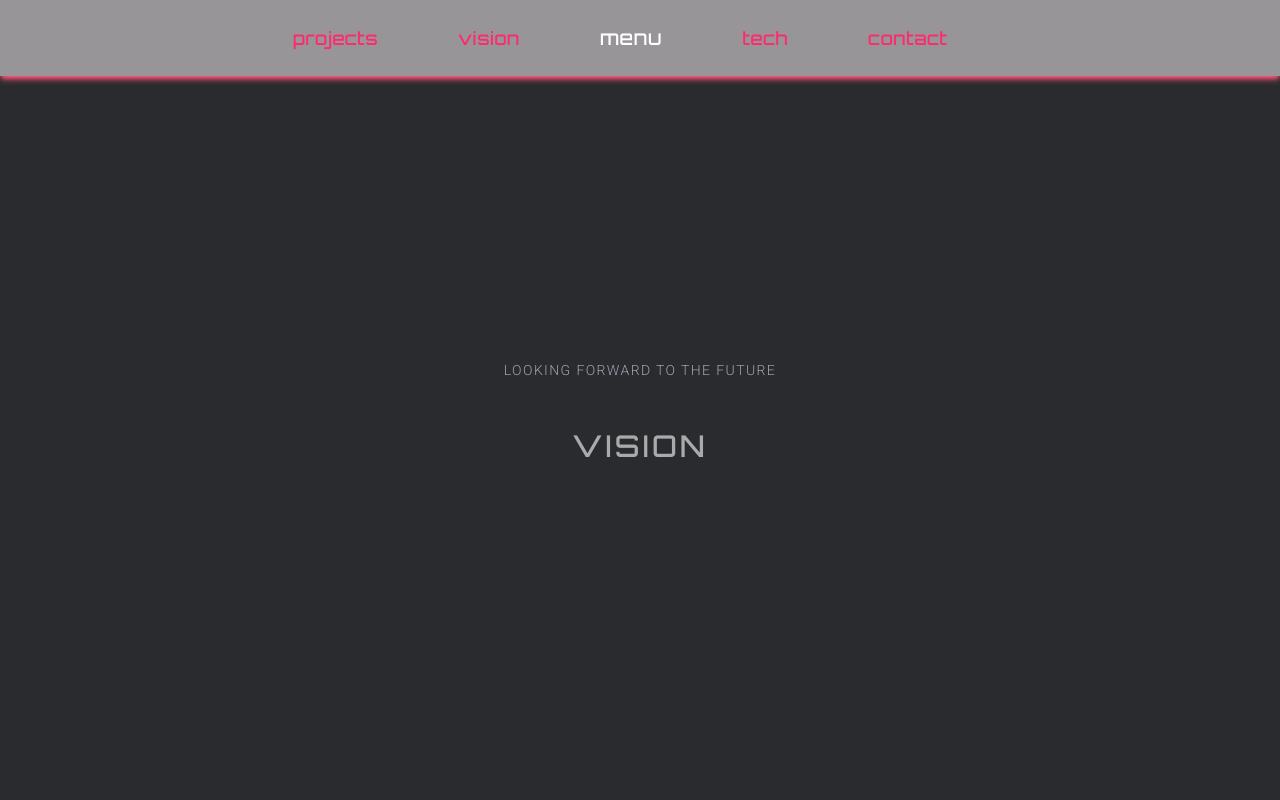
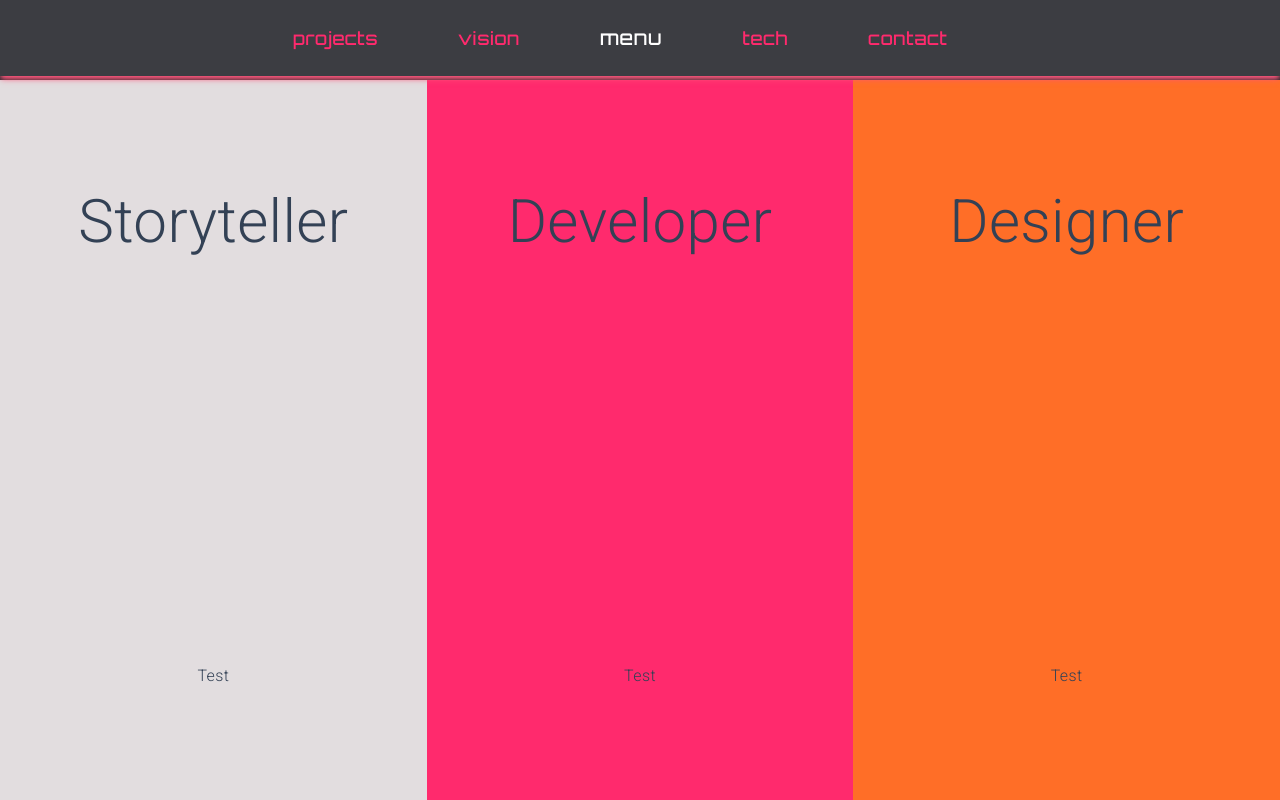
Before and after one commit to gopiinho/devProfile, a Next.js app: page /vision in a window 1280 px wide. Built offline with nearby package versions, Linux system fonts and the light colour scheme.

Commit message:
Vision page divs and colour test

```diff
--- a/components/Navbar.jsx
+++ b/components/Navbar.jsx
@@ -31,8 +31,8 @@ const Navbar = () => {
     <div
       className={
         shadow
-          ? "fixed w-full h-30  shadow-md shadow-slate-400 z-[100] transform duration-700 bg-[#0E1117]"
-          : "fixed w-full h-30 z-[100] transform duration-700 bg-[#e2dddf] bg-opacity-60 shadow-md shadow-[#ff577d] pr-10"
+          ? "fixed w-full h-30  shadow-md shadow-slate-400 z-[100] transform duration-700 bg-[#3c3d42] pr-10 "
+          : "fixed w-full h-30 z-[100] transform duration-700 bg-[#3c3d42]  shadow-md shadow-[#ff577d] pr-10"
       }
     >
       <div className="navBar flex justify-center items-center w-full h-full p-6 2xl:px-16 font-cyber text-[#ff2a6d] ">
--- a/pages/index.js
+++ b/pages/index.js
@@ -1,6 +1,6 @@
 import Head from "next/head"
 import Main from "../components/Main"
-import { easeOut, motion as m } from "framer-motion"
+import { motion as m } from "framer-motion"
 
 export default function Home() {
   return (
--- a/pages/vision.jsx
+++ b/pages/vision.jsx
@@ -1,32 +1,32 @@
-import React, { useEffect } from "react"
+import React from "react"
 import { motion as m } from "framer-motion"
 
 const vision = () => {
-  useEffect(() => {
-    document.body.style.overflow = "hidden"
-
-    return () => {
-      document.body.style.overflow = "auto"
-    }
-  }, [])
-
   return (
     <m.div
       initial={{ opacity: 0.3 }}
       animate={{ opacity: 1 }}
       exit={{ opacity: 0 }}
       transition={{ duration: 0.3, ease: "easeOut" }}
-      className="w-full h-screen text-center font-robot pb-16"
+      className="w-full h-screen text-center font-robot "
     >
-      <div className="max-w-[1240px] w-full pt-28 h-full mx-auto p-2 flex justify-center items-center">
-        <div className="pt-8">
-          <p className="uppercase text-sm tracking-widest text-gray-400">
-            Looking forward to the future
-          </p>
-          <div className="neonH2 flex items-center justify-center cursor-default">
-            <h2 className="text-3xl tracking-widest uppercase text-cyber text-center my-12 font-cyber opacity-60 hover:opacity-100 duration-200">
-              Vision
-            </h2>
+      <div className="flex flex-col justify-between lg:flex-row md:flex-row h-full sm:flex-col md:h-screen  sm:h-screen sm:justify-center md:justify-center lg:justify-center font-robot pt-20 sm:pt-20 md:pt-20">
+        <div className="p-4 bg-[#e2dddf]  lg:w-1/3 md:w-full h-full sm:w-full ">
+          <div className="flex lg:flex-col md:flex-col sm:flex-row sm:w-full justify-between h-full py-24 text-slate-700 ">
+            <h1 className="">Storyteller</h1>
+            <p>Test</p>
+          </div>
+        </div>
+        <div className="p-4 bg-[#ff2a6d]  lg:w-1/3 md:w-full h-full sm:w-full">
+          <div className="flex lg:flex-col md:flex-col sm:flex-row sm:w-full justify-between h-full py-24 text-slate-700">
+            <h1>Developer</h1>
+            <p>Test</p>
+          </div>
+        </div>
+        <div className="p-4 bg-[#ff6e27]  lg:w-1/3 md:w-full h-full sm:w-full">
+          <div className="flex lg:flex-col md:flex-col sm:flex-row sm:w-full justify-between h-full py-24 text-slate-700">
+            <h1>Designer</h1>
+            <p>Test</p>
           </div>
         </div>
       </div>
--- a/styles/globals.css
+++ b/styles/globals.css
@@ -19,6 +19,12 @@ html {
     .mobile-center {
       grid-template-columns: 1fr;
       justify-items: center;
+    }
+  }
+
+  @media (min-width: 640px) and (max-width: 768px) {
+    .pt-20 {
+      padding-top: 20px;
     }
   }
 
```
